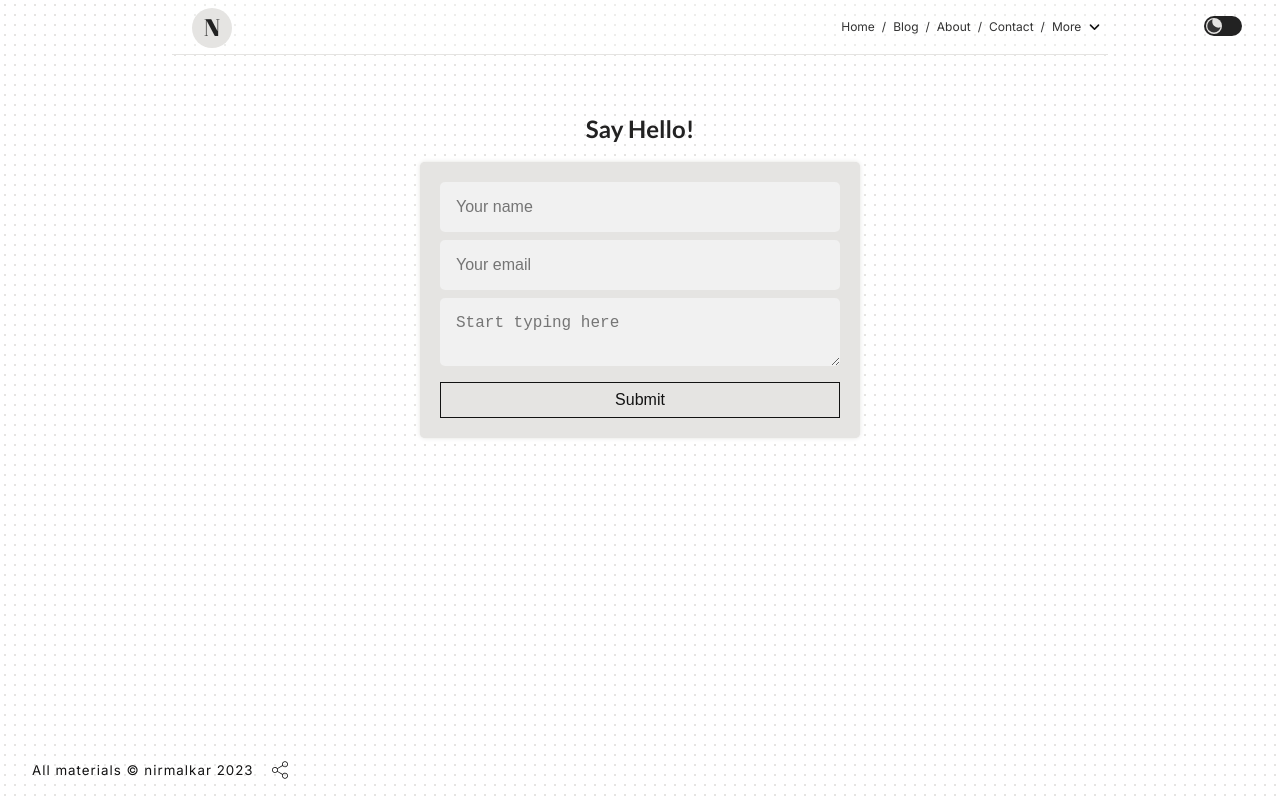
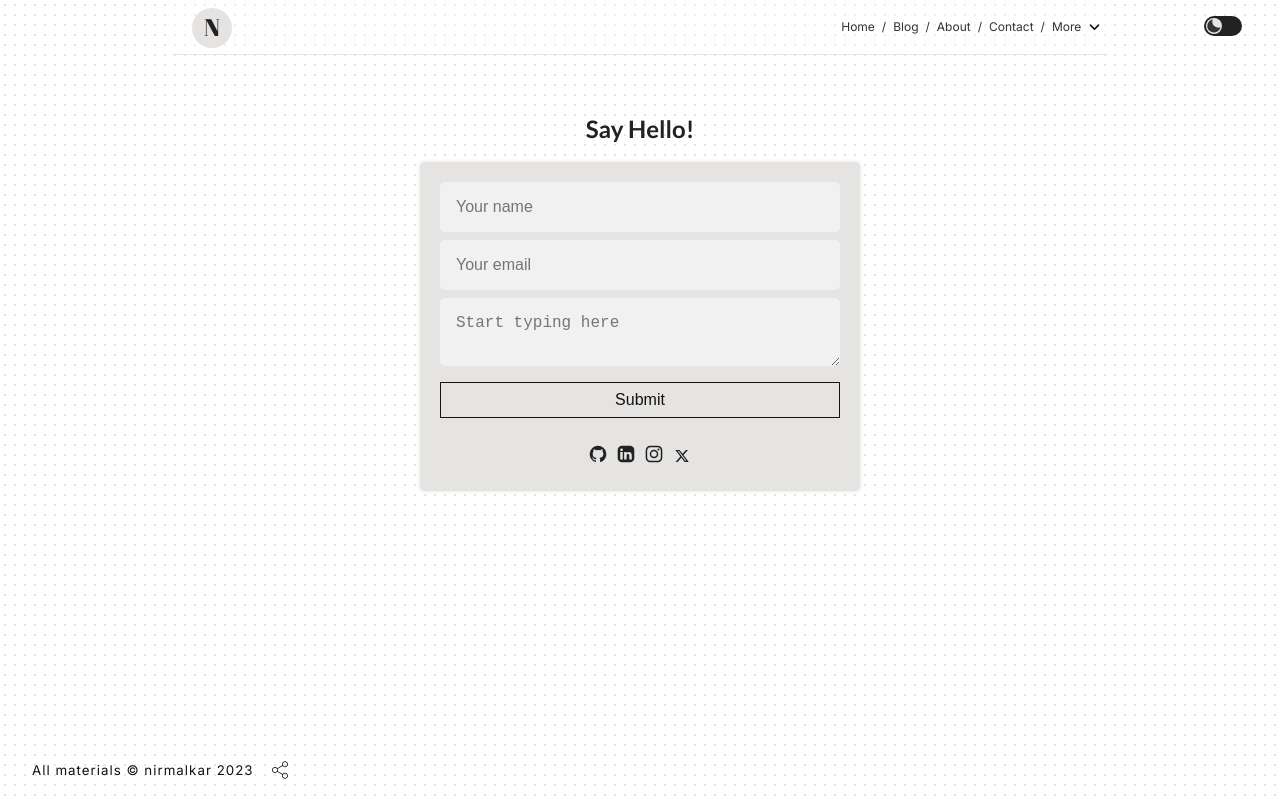
Before and after one commit to nirmalkar/nirmalkar.com, a Gatsby site: page /contact in a window 1280 px wide. Built offline with nearby package versions, Linux system fonts and the light colour scheme; Gatsby itself is replaced by a stand-in of ours.

Commit message:
refinements

```diff
--- a/src/assets/images/SocalIcons.tsx
+++ b/src/assets/images/SocalIcons.tsx
@@ -5,13 +5,19 @@ import { ThemeContext } from "../../context/themeProvider";
 interface SocialIconsProps {
   name: string;
   fill: string;
+  size?: number;
 }
 
-const getIcons = (icon: string, fill: string) => {
+const getIcons = (icon: string, fill: string, size: number) => {
   switch (icon) {
     case "github":
       return (
-        <svg data-name="Layer 1" viewBox="0 0 24 24" id="github">
+        <svg
+          width={size ?? ""}
+          data-name="Layer 1"
+          viewBox="0 0 24 24"
+          id="github"
+        >
           <path
             d="M12,2.2467A10.00042,10.00042,0,0,0,8.83752,21.73419c.5.08752.6875-.21247.6875-.475,0-.23749-.01251-1.025-.01251-1.86249C7,19.85919,6.35,18.78423,6.15,18.22173A3.636,3.636,0,0,0,5.125,16.8092c-.35-.1875-.85-.65-.01251-.66248A2.00117,2.00117,0,0,1,6.65,17.17169a2.13742,2.13742,0,0,0,2.91248.825A2.10376,2.10376,0,0,1,10.2,16.65923c-2.225-.25-4.55-1.11254-4.55-4.9375a3.89187,3.89187,0,0,1,1.025-2.6875,3.59373,3.59373,0,0,1,.1-2.65s.83747-.26251,2.75,1.025a9.42747,9.42747,0,0,1,5,0c1.91248-1.3,2.75-1.025,2.75-1.025a3.59323,3.59323,0,0,1,.1,2.65,3.869,3.869,0,0,1,1.025,2.6875c0,3.83747-2.33752,4.6875-4.5625,4.9375a2.36814,2.36814,0,0,1,.675,1.85c0,1.33752-.01251,2.41248-.01251,2.75,0,.26251.1875.575.6875.475A10.0053,10.0053,0,0,0,12,2.2467Z"
             fill={fill}
@@ -22,6 +28,7 @@ const getIcons = (icon: string, fill: string) => {
       return (
         <svg
           xmlns="http://www.w3.org/2000/svg"
+          width={size ?? ""}
           data-name="Layer 1"
           viewBox="0 0 24 24"
           style={{ borderRadius: "50%" }}
@@ -35,7 +42,12 @@ const getIcons = (icon: string, fill: string) => {
       );
     case "instagram":
       return (
-        <svg data-name="Layer 1" viewBox="0 0 24 24" id="instagram">
+        <svg
+          width={size ?? ""}
+          data-name="Layer 1"
+          viewBox="0 0 24 24"
+          id="instagram"
+        >
           <path
             d="M17.34,5.46h0a1.2,1.2,0,1,0,1.2,1.2A1.2,1.2,0,0,0,17.34,5.46Zm4.6,2.42a7.59,7.59,0,0,0-.46-2.43,4.94,4.94,0,0,0-1.16-1.77,4.7,4.7,0,0,0-1.77-1.15,7.3,7.3,0,0,0-2.43-.47C15.06,2,14.72,2,12,2s-3.06,0-4.12.06a7.3,7.3,0,0,0-2.43.47A4.78,4.78,0,0,0,3.68,3.68,4.7,4.7,0,0,0,2.53,5.45a7.3,7.3,0,0,0-.47,2.43C2,8.94,2,9.28,2,12s0,3.06.06,4.12a7.3,7.3,0,0,0,.47,2.43,4.7,4.7,0,0,0,1.15,1.77,4.78,4.78,0,0,0,1.77,1.15,7.3,7.3,0,0,0,2.43.47C8.94,22,9.28,22,12,22s3.06,0,4.12-.06a7.3,7.3,0,0,0,2.43-.47,4.7,4.7,0,0,0,1.77-1.15,4.85,4.85,0,0,0,1.16-1.77,7.59,7.59,0,0,0,.46-2.43c0-1.06.06-1.4.06-4.12S22,8.94,21.94,7.88ZM20.14,16a5.61,5.61,0,0,1-.34,1.86,3.06,3.06,0,0,1-.75,1.15,3.19,3.19,0,0,1-1.15.75,5.61,5.61,0,0,1-1.86.34c-1,.05-1.37.06-4,.06s-3,0-4-.06A5.73,5.73,0,0,1,6.1,19.8,3.27,3.27,0,0,1,5,19.05a3,3,0,0,1-.74-1.15A5.54,5.54,0,0,1,3.86,16c0-1-.06-1.37-.06-4s0-3,.06-4A5.54,5.54,0,0,1,4.21,6.1,3,3,0,0,1,5,5,3.14,3.14,0,0,1,6.1,4.2,5.73,5.73,0,0,1,8,3.86c1,0,1.37-.06,4-.06s3,0,4,.06a5.61,5.61,0,0,1,1.86.34A3.06,3.06,0,0,1,19.05,5,3.06,3.06,0,0,1,19.8,6.1,5.61,5.61,0,0,1,20.14,8c.05,1,.06,1.37.06,4S20.19,15,20.14,16ZM12,6.87A5.13,5.13,0,1,0,17.14,12,5.12,5.12,0,0,0,12,6.87Zm0,8.46A3.33,3.33,0,1,1,15.33,12,3.33,3.33,0,0,1,12,15.33Z"
             fill={fill}
@@ -47,6 +59,7 @@ const getIcons = (icon: string, fill: string) => {
         <svg
           viewBox="0 0 512 512"
           id="twitter"
+          width={size ?? ""}
           style={{ borderRadius: "50%", marginTop: "2px" }}
           fill={fill}
         >
@@ -73,9 +86,9 @@ const getIcons = (icon: string, fill: string) => {
   }
 };
 
-const SocialIcons: FC<SocialIconsProps> = ({ name, fill }) => {
+const SocialIcons: FC<SocialIconsProps> = ({ name, fill, size }) => {
   const { theme, themeName, toggleTheme } = React.useContext(ThemeContext);
-  return <div>{getIcons(name, fill)}</div>;
+  return <div>{getIcons(name, fill, size)}</div>;
 };
 
 export default SocialIcons;
--- a/src/components/MyJourney/index.tsx
+++ b/src/components/MyJourney/index.tsx
@@ -17,11 +17,11 @@ const MyJourney = (props: Props) => {
     <div className="journey-road-container">
       {a.map((ele, i) => (
         <div
-          className="journey-card"
+          className="journey-card-container"
           style={
             i % 2 === 0
               ? { left: `${ele}%`, top: "43%" }
-              : { left: `${ele}%`, top: "52%", rotate: "160deg" }
+              : { left: `${ele}%`, top: "69%" }
           }
         >
           <JourneyCard position={ele} index={i} />
@@ -33,7 +33,7 @@ const MyJourney = (props: Props) => {
           style={
             i % 2 === 0
               ? { left: `${ele}%`, top: "43%" }
-              : { left: `${ele}%`, top: "52%", rotate: "160deg" }
+              : { left: `${ele}%`, top: "52%" }
           }
         >
           <Location size={20} color={oppositeSecondary} />
--- /dev/null
+++ b/src/constants/socialContants.ts
@@ -0,0 +1,18 @@
+export const social = [
+  {
+    name: "github",
+    link: "https://github.com/nirmalkar",
+  },
+  {
+    name: "linkedin",
+    link: "https://www.linkedin.com/in/nirmalkar/",
+  },
+  {
+    name: "instagram",
+    link: "https://instagram.com/monty_davinci",
+  },
+  {
+    name: "twitter",
+    link: "https://twitter.com/nirmalkar_",
+  },
+];
--- a/src/pages/contact.tsx
+++ b/src/pages/contact.tsx
@@ -2,6 +2,8 @@ import React, { useContext, useState } from "react";
 import { FC } from "react";
 import Layout from "../components/layout";
 import { ThemeContext } from "../context/themeProvider";
+import Icon from "../assets/images/SocalIcons";
+import { social } from "../constants/socialContants";
 
 interface ContactProps {}
 
@@ -86,6 +88,19 @@ const Contact: FC<ContactProps> = () => {
             >
               Submit
             </button>
+            <div className="contact-icons">
+              {social.map((social) => (
+                <a
+                  href={social.link}
+                  target="_blank"
+                  rel="noopener noreferrer"
+                  className="social"
+                  style={{ backgroundColor: secondary }}
+                >
+                  <Icon size={20} fill={oppositeSecondary} name={social.name} />
+                </a>
+              ))}
+            </div>
           </form>
         </div>
       </div>
--- a/src/style/components/_intro.scss
+++ b/src/style/components/_intro.scss
@@ -13,3 +13,7 @@
   letter-spacing: 1px;
   font-weight: 700;
 }
+
+.intro-description {
+  line-height: 30px;
+}
--- a/src/style/components/myJourney.scss
+++ b/src/style/components/myJourney.scss
@@ -7,13 +7,18 @@
   .journey-loaction {
     position: absolute;
   }
-  .journey-card {
+  .journey-card-container {
     position: absolute;
   }
 }
-.journey-card-container {
+.journey-card {
   position: absolute;
   min-width: 5rem;
   min-height: 2.5rem;
   background-color: #333;
+  cursor: pointer;
+  font-family: "Lato", sans-serif;
+  :hover {
+    scale: 1.1%;
+  }
 }
--- a/src/style/pages/_contact.scss
+++ b/src/style/pages/_contact.scss
@@ -25,7 +25,14 @@
         padding: 0.5rem 1rem;
         margin-top: 0.5rem;
         font-size: 16px;
+        cursor: pointer;
       }
+    }
+    .contact-icons {
+      display: flex;
+      gap: 0.5rem;
+      justify-content: center;
+      padding-top: 26px;
     }
   }
 }
```
Also changed, not shown: src/components/MyJourney/JourneyCard.tsx (+9 -4 lines), src/components/Social/index.tsx (+2 -18 lines).
